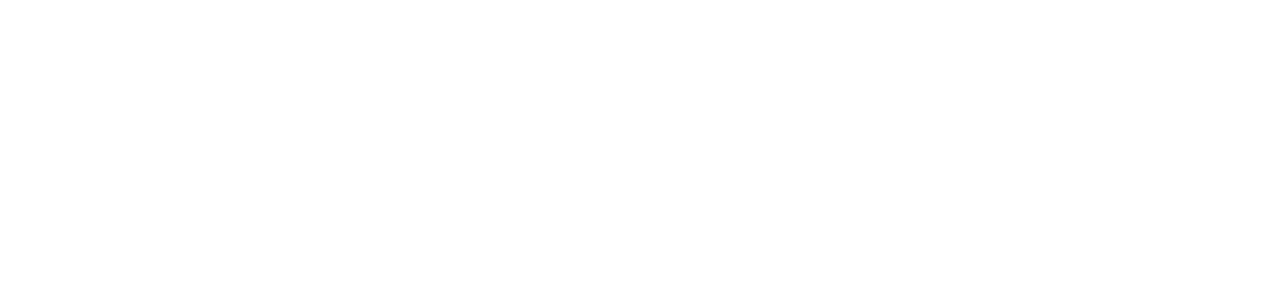
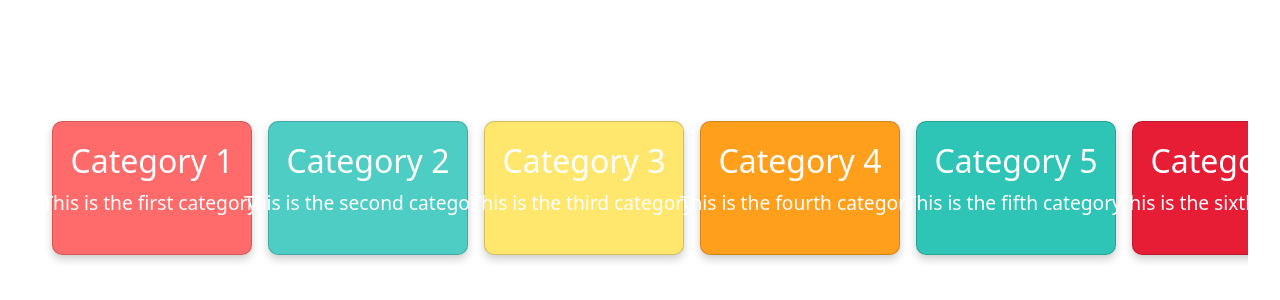
Before and after one commit to sachinthahasaranga/ResearchProject, a React (Vite) app in the folder frontend/: page /SelectListeningCategory in a window 1280 px wide. Before the commit this address had no page. Shown: the part 212-512 px from the top of the page. Built offline with nearby package versions, Linux system fonts and the light colour scheme.

Commit message:
added selectcategory page and added some categories

```diff
--- a/frontend/package.json
+++ b/frontend/package.json
@@ -13,7 +13,8 @@
     "bootstrap": "^5.3.3",
     "react": "^19.0.0",
     "react-dom": "^19.0.0",
-    "react-router-dom": "^7.1.5"
+    "react-router-dom": "^7.1.5",
+    "react-swipeable": "^7.0.2"
   },
   "devDependencies": {
     "@eslint/js": "^9.19.0",
--- /dev/null
+++ b/frontend/src/pages/SelectCategory.jsx
@@ -0,0 +1,37 @@
+import React from 'react';
+import '../styles/SelectCategory.css'; // Import the CSS file for styling
+
+const SelectCategory = () => {
+  // Array of 10 categories with unique background colors
+  const categories = [
+    { id: 1, title: 'Category 1', color: '#FF6B6B', description: 'This is the first category.' },
+    { id: 2, title: 'Category 2', color: '#4ECDC4', description: 'This is the second category.' },
+    { id: 3, title: 'Category 3', color: '#FFE66D', description: 'This is the third category.' },
+    { id: 4, title: 'Category 4', color: '#FF9F1C', description: 'This is the fourth category.' },
+    { id: 5, title: 'Category 5', color: '#2EC4B6', description: 'This is the fifth category.' },
+    { id: 6, title: 'Category 6', color: '#E71D36', description: 'This is the sixth category.' },
+    { id: 7, title: 'Category 7', color: '#662E9B', description: 'This is the seventh category.' },
+    { id: 8, title: 'Category 8', color: '#F4A261', description: 'This is the eighth category.' },
+    { id: 9, title: 'Category 9', color: '#2A9D8F', description: 'This is the ninth category.' },
+    { id: 10, title: 'Category 10', color: '#E76F51', description: 'This is the tenth category.' },
+  ];
+
+  return (
+    <div className="category-container">
+      <div className="cards-wrapper">
+        {categories.map((category) => (
+          <div
+            key={category.id}
+            className="card"
+            style={{ backgroundColor: category.color }}
+          >
+            <h2>{category.title}</h2>
+            <p>{category.description}</p>
+          </div>
+        ))}
+      </div>
+    </div>
+  );
+};
+
+export default SelectCategory;
--- a/frontend/src/router/AppRouter.jsx
+++ b/frontend/src/router/AppRouter.jsx
@@ -1,5 +1,6 @@
 import { BrowserRouter as Router, Route, Routes } from "react-router-dom";
 import ListeningHomePage from "../pages/ListeningHomePage";
+import SelectCategory from "../pages/SelectCategory";
 import App from "../App";
 
 const AppRouter = () => {
@@ -8,6 +9,7 @@
       <Routes>
         <Route path="/" element={<App />} />
         <Route path="/listening" element={<ListeningHomePage />} />
+        <Route path="/SelectListeningCategory" element={<SelectCategory />} />
       </Routes>
     </Router>
   );
--- /dev/null
+++ b/frontend/src/styles/SelectCategory.css
@@ -0,0 +1,31 @@
+/* Container for the cards */
+.category-container {
+    width: 100%;
+    padding: 20px;
+    box-sizing: border-box;
+    overflow-x: auto; /* Enables horizontal scrolling */
+    white-space: nowrap; /* Prevents cards from wrapping to the next line */
+  }
+
+  /* Wrapper for the cards */
+  .cards-wrapper {
+    display: inline-flex; /* Ensures cards stay in a single row */
+    gap: 16px; /* Adds space between cards */
+  }
+
+  /* Individual card styling */
+  .card {
+    flex: 0 0 auto; /* Prevents cards from shrinking or growing */
+    width: 200px; /* Fixed width for each card */
+    padding: 20px;
+    box-sizing: border-box;
+    text-align: center;
+    border-radius: 10px;
+    color: white;
+    font-size: 1.2rem;
+    display: flex;
+    flex-direction: column;
+    justify-content: center;
+    align-items: center;
+    box-shadow: 0 4px 8px rgba(0, 0, 0, 0.2); /* Adds a subtle shadow */
+  }
```
Also changed, not shown: 1 other file (tests, documents, lock files or other folders).
